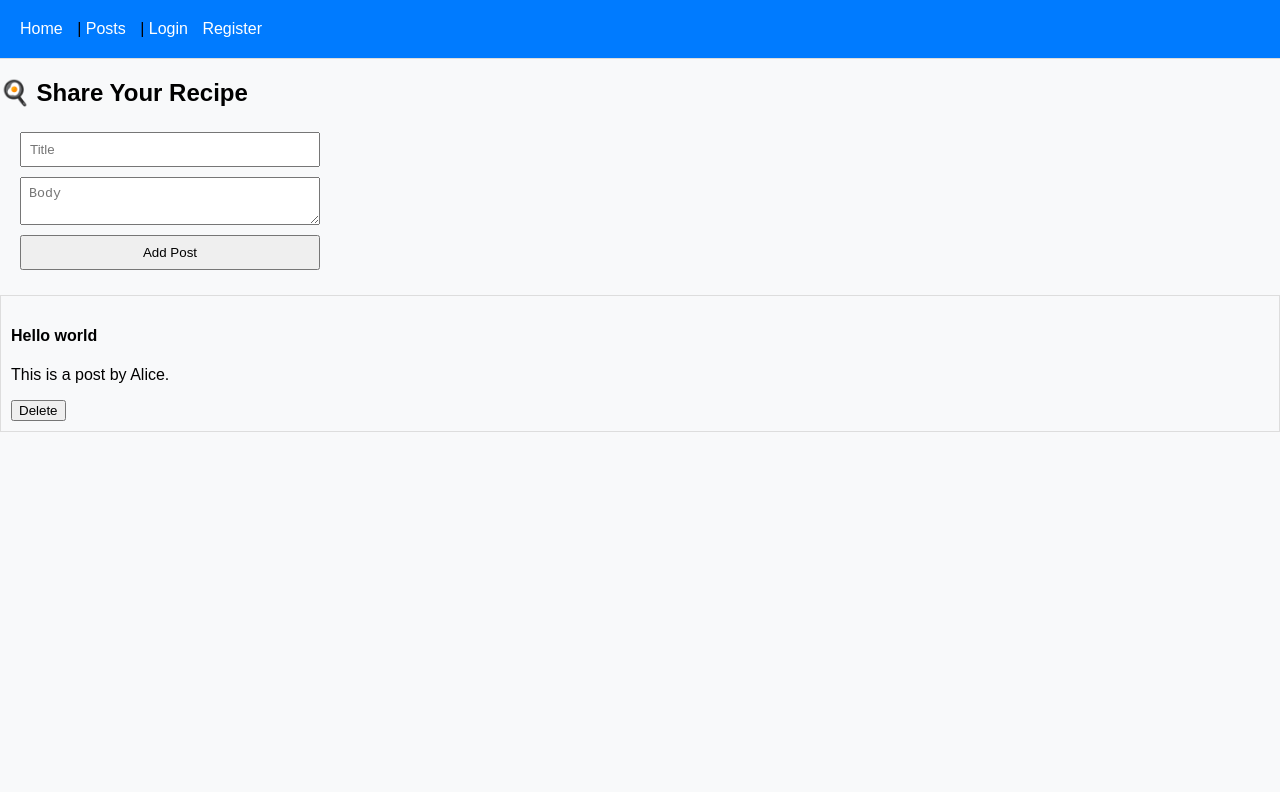
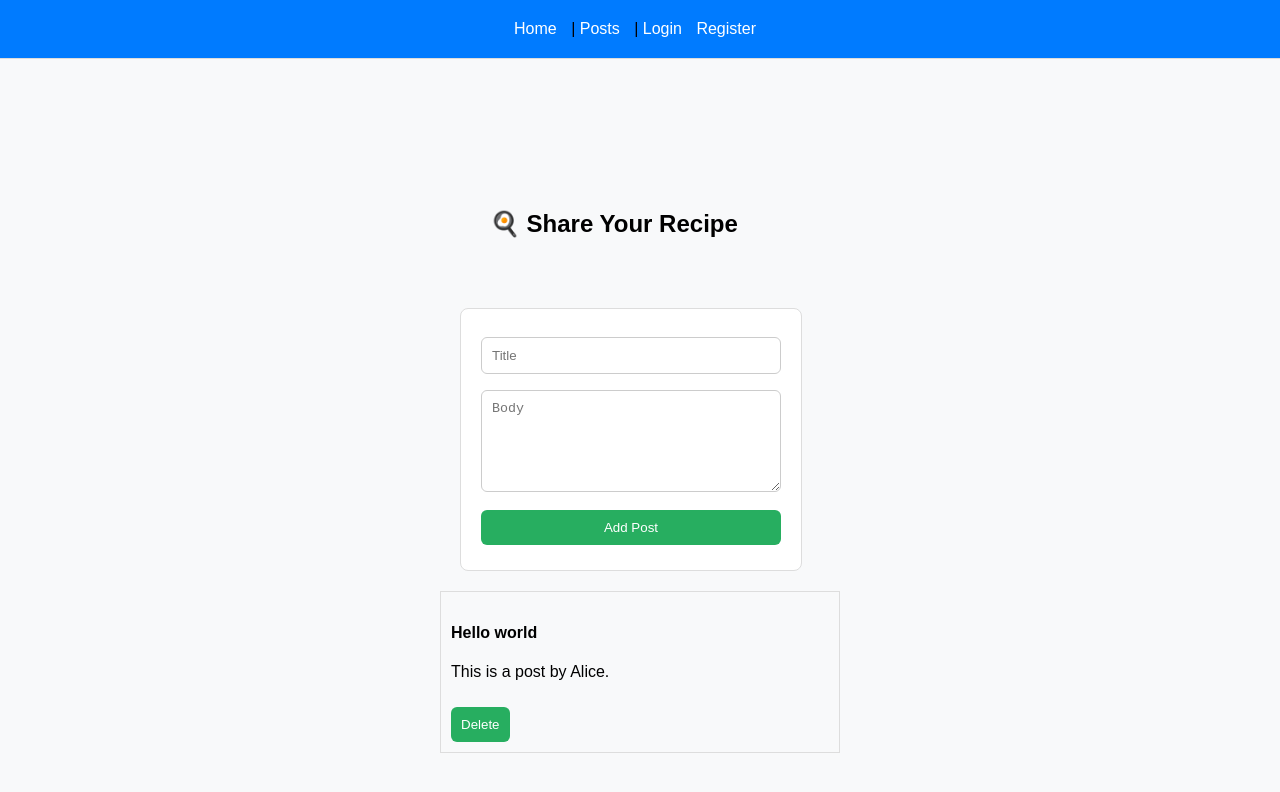
Before and after one commit to nikolaivu1/exam-app, a React (Vite) app: page /posts in a window 1280 px wide. Shown: the top 792 px of the page. Built offline with nearby package versions, Linux system fonts and the light colour scheme; data requests are answered from the project's data file.

Commit message:
Update index.css

```diff
--- a/src/index.css
+++ b/src/index.css
@@ -1,5 +1,3 @@
-/* src/index.css */
-
 body {
   margin: 0;
   font-family: Arial, sans-serif;
@@ -9,6 +7,7 @@ body {
 nav {
   background: #007bff;
   padding: 10px;
+  text-align:center;
 }
 
 nav a {
@@ -34,3 +33,65 @@ form button {
   margin: 5px 0;
   padding: 8px;
 }
+.page {
+  display: flex;
+  justify-content: center;
+  align-items: center;
+  height: 100vh;   /* full screen height */
+}
+form {
+  background: white;
+  padding: 20px;
+  border: 1px solid #ddd;
+  border-radius: 8px;
+}
+h3
+{
+text-align: center;
+}
+
+p1
+{
+position: absolute;
+  left: 60px;
+  top: 150px;
+}
+
+h2
+{
+width: 300px;
+  margin: 0 auto;
+  padding: 50px;
+}
+
+.recipe-box form {
+  display: flex;
+  flex-direction: column;
+}
+
+.recipe-box input,
+.recipe-box textarea {
+  margin: 8px 0;
+  padding: 10px;
+  border: 1px solid #ccc;
+  border-radius: 6px;
+}
+
+.recipe-box textarea {
+  resize: vertical;
+  min-height: 80px;
+}
+
+.recipe-box button {
+  margin-top: 10px;
+  padding: 10px;
+  background: #27ae60;
+  border: none;
+  color: white;
+  border-radius: 6px;
+  cursor: pointer;
+}
+
+.recipe-box button:hover {
+  background: #1e8449;
+}
```
